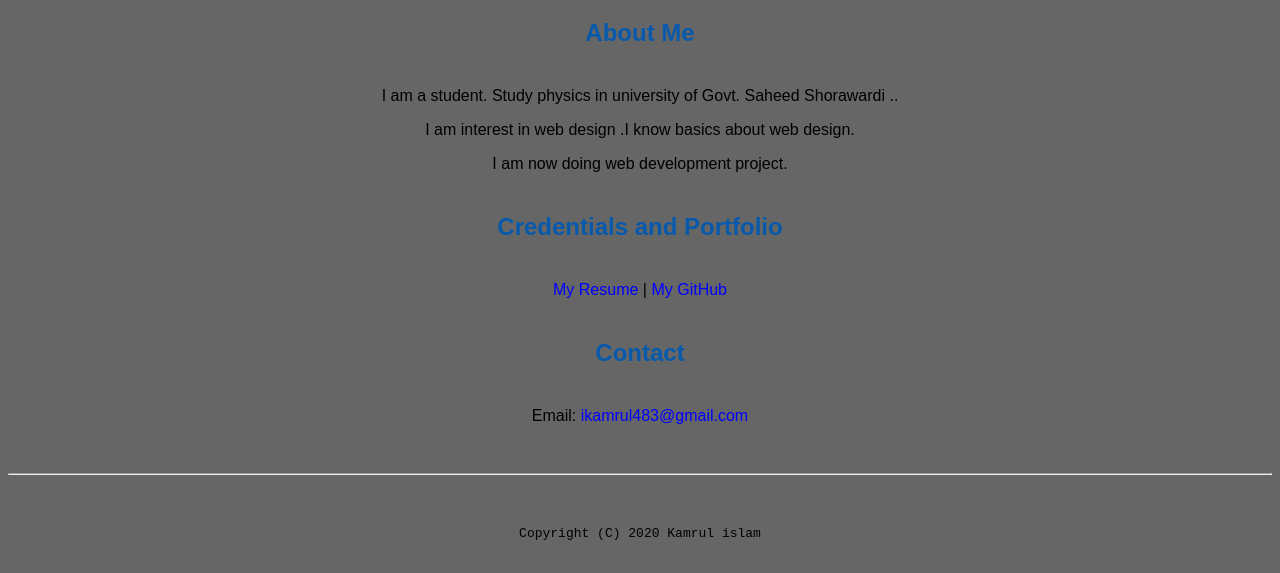
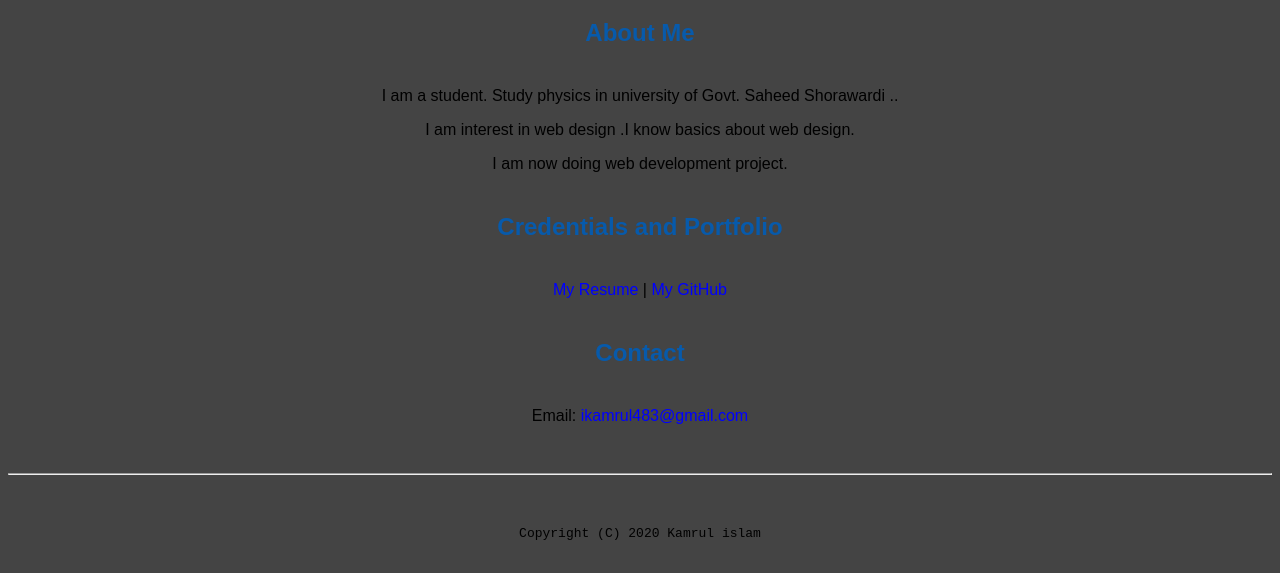
Before and after one commit to Kamrulislam7/aboutme.github.io, a plain HTML site: page index.html in a window 1280 px wide. Shown: the part 516-1089 px from the top of the page. Before the commit the page ends 1065 px from the top, so only its background shows below. Drawn offline with Linux system fonts and the light colour scheme.

Commit message:
Update master.css

```diff
--- a/css/master.css
+++ b/css/master.css
@@ -13,15 +13,15 @@
   }
 
   body {
-    background-color: #666666; /* set the background color here */
+    background-color: #444444; /* set the background color here */
     color: black; /* set the text color to black here */
     font-family: Arial, Helvetica, sans-serif;  /* set the font here */
     text-align: center; /* set the text alignment here */
    }
 
   footer {
-    margin-top: 0.5rem;
-    margin-bottom: 0.5rem;
+    margin-top: 2rem;
+    margin-bottom: 2rem;
   }
 
   h1 {
```
